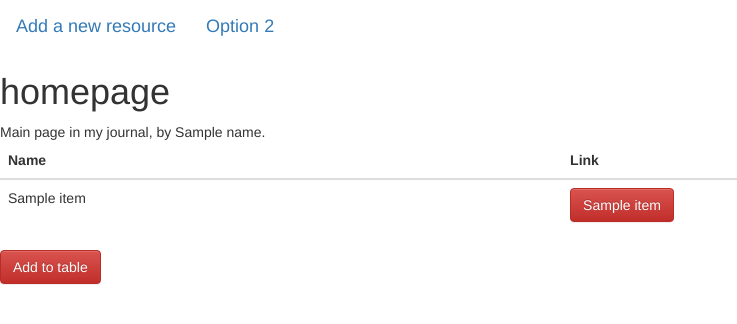
After one commit to JeroenRijks/journal2, a Django app: template journal/templates/home.html in a window 1280 px wide. The commit adds this page. Shown: the top 324 px of the page, without its empty margins (0-737 px from the left). Run offline with Django 3.2, Linux system fonts and the light colour scheme; the template is opened without the code that fills it: most values are stand-ins (such as "Sample title", 1, 10 or a date in 2020); some libraries are stand-ins or nearby versions.

Commit message:
commit 2 - have made a header bar, and a submit form that links back to homepage

```diff
--- /dev/null
+++ b/journal/templates/home.html
@@ -0,0 +1,26 @@
+{% extends 'index.html' %}
+
+{% block 'pageheader' %}
+homepage
+{% endblock %}
+
+{% block 'contents' %}
+<table class="table">
+    <thead>
+        <tr>
+          <th scope="col">Name</th>
+          <th scope="col">Link</th>
+        </tr>
+    </thead>
+    <tbody>
+        {% for item in items %}
+            <tr>
+            <td>{{item.name}}</td>
+            <td><a class="btn btn-danger" href="{{item.link}}">{{item.name}}</a></td>
+            </tr>
+        {% endfor %}
+    </tbody>
+</table>
+
+<a class="btn btn-danger" >Add to table</a>
+{% endblock %}
--- a/journal/templates/index.html
+++ b/journal/templates/index.html
@@ -1,10 +1,43 @@
 <!DOCTYPE html>
 <html lang="en">
 <head>
-    <meta charset="UTF-8">
-    <title>Journal Title</title>
+
+    <!-- Latest compiled and minified CSS -->
+<link rel="stylesheet" href="https://maxcdn.bootstrapcdn.com/bootstrap/3.3.7/css/bootstrap.min.css" integrity="sha384-BVYiiSIFeK1dGmJRAkycuHAHRg32OmUcww7on3RYdg4Va+PmSTsz/K68vbdEjh4u" crossorigin="anonymous">
+
+<!-- Optional theme -->
+<link rel="stylesheet" href="https://maxcdn.bootstrapcdn.com/bootstrap/3.3.7/css/bootstrap-theme.min.css" integrity="sha384-rHyoN1iRsVXV4nD0JutlnGaslCJuC7uwjduW9SVrLvRYooPp2bWYgmgJQIXwl/Sp" crossorigin="anonymous">
+
+<!-- Latest compiled and minified JavaScript -->
+<script src="https://maxcdn.bootstrapcdn.com/bootstrap/3.3.7/js/bootstrap.min.js" integrity="sha384-Tc5IQib027qvyjSMfHjOMaLkfuWVxZxUPnCJA7l2mCWNIpG9mGCD8wGNIcPD7Txa" crossorigin="anonymous"></script>
+{% block 'headerscripts' %}
+{% endblock %}
+<meta charset="UTF-8">
+<title>Journal Title</title>
+
+
+<nav class="navbar bg-dark">
+  <a class="navbar-brand" href="{% url 'journal:newresource' %}">Add a new resource</a>
+  <a class="navbar-brand" href="#">Option 2</a>
+</nav>
+
+
 </head>
+
+
+
 <body>
-First page in my journal by {{name}}.
+
+<h1>
+    {% block 'pageheader' %}Header of my journal{% endblock %}
+</h1>
+
+Main page in my journal, by {{name}}.
+
+
+{% block 'contents' %}
+
+{% endblock %}
+
 </body>
 </html>
--- a/journal/urls.py
+++ b/journal/urls.py
@@ -20,4 +20,5 @@ from journal import views
 
 urlpatterns = [
     url(r'^$', views.home, name='home'),
+    url(r'^newresource/', views.newresource, name='newresource'),
 ]
--- a/learnjournal/urls.py
+++ b/learnjournal/urls.py
@@ -18,6 +18,6 @@ from django.contrib import admin
 
 urlpatterns = [
     url(r'^admin/', admin.site.urls),
-    url(r'^', include('journal.urls')),
+    url(r'^', include('journal.urls', namespace='journal')),
 
 ]
```
Also changed, not shown: journal/forms.py (added, +7 -0 lines), journal/models.py (+10 -1 lines), journal/templates/form.html (added, +8 -0 lines), journal/views.py (+15 -4 lines), journal/migrations/0001_initial.py (added).
